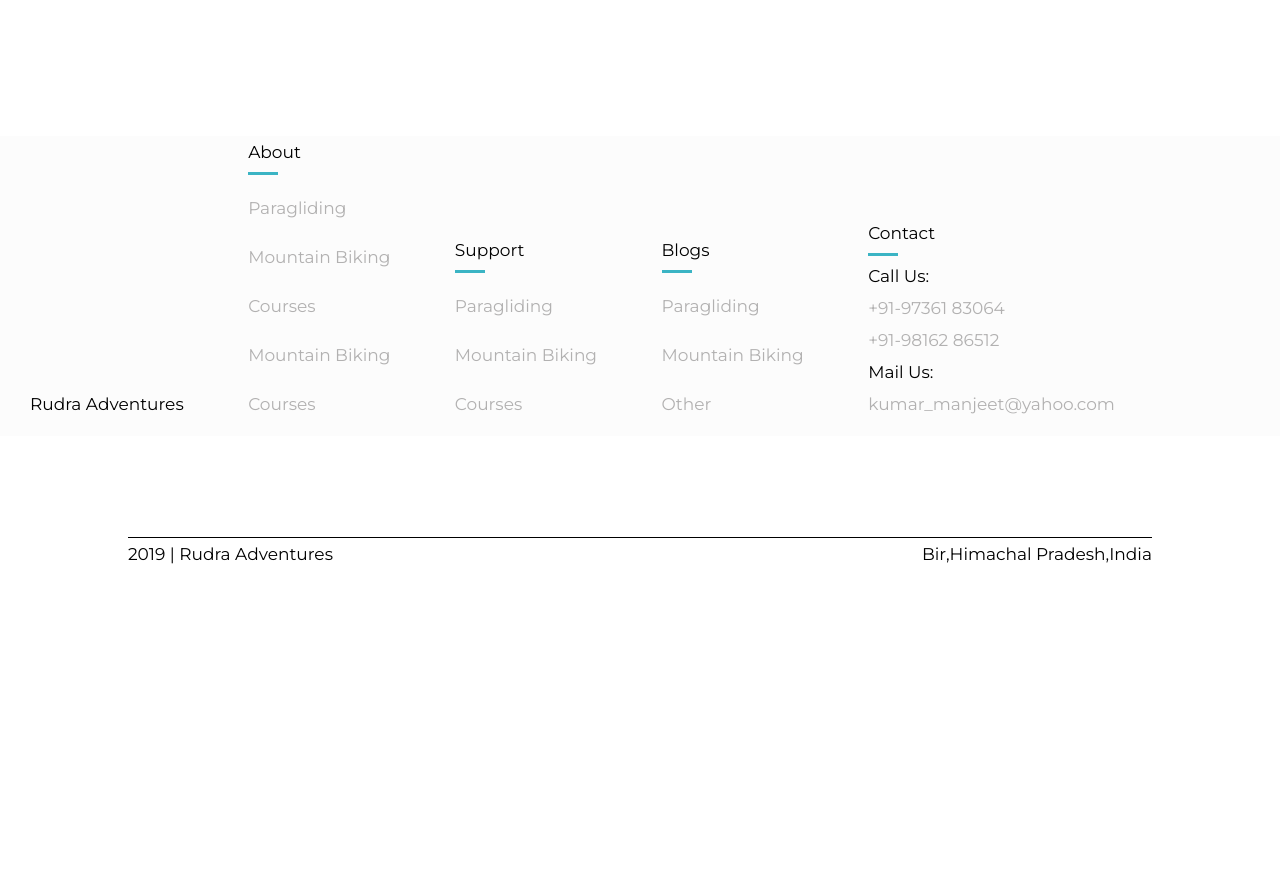
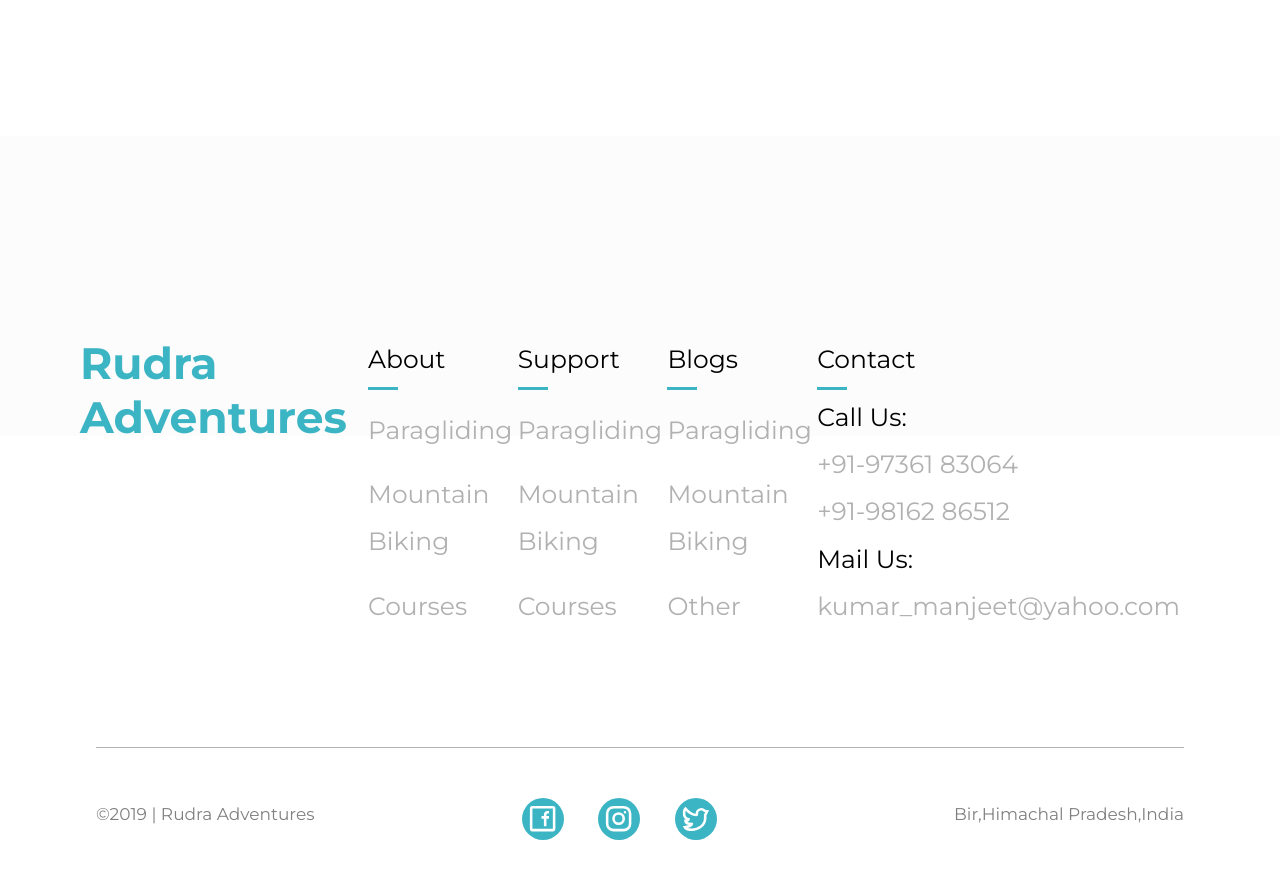
Before and after one commit to Sahaj21/rudra-bir, a website: page index.html in a window 1280 px wide. Shown: the part 4040-4918 px from the top of the page. Before the commit the page ends 4610 px from the top, so only its background shows below. Drawn offline with Linux system fonts and the light colour scheme.

Commit message:
footer modification

```diff
--- a/index.html
+++ b/index.html
@@ -188,8 +188,8 @@
 
     <footer class="footer">
     <div class="footer__part-1 ">
-        <div class="footer-part ">
-            <p>
+        <div class="footer-part-rudra ">
+            <p class="footer-rudra">
                 Rudra Adventures
             </p>
         </div>
@@ -200,8 +200,7 @@
                 <li class="about-list__item"><a href="">Paragliding</a></li>
                 <li class="about-list__item"><a href="">Mountain Biking</a> </li>
                 <li class="about-list__item"><a href="">Courses</a></li>
-                <li class="about-list__item"><a href="">Mountain Biking</a></li>
-                <li class="about-list__item"><a href="">Courses</a></li>
+
 
             </ul>
         </div>
@@ -244,9 +243,12 @@
     <div class="footer__part-2 footer2-part">
         <div class="footer2-container">
             <div class="copyrigths">
-                <p>2019 | Rudra Adventures</p>
+                <p> &copy;2019 | Rudra Adventures</p>
             </div>
             <div class="logos">
+                <img class="logo-1" src="img/fb-icon.svg">
+                <img class="logo-2" src="img/insta-icon.svg">
+                <img class="logo-3" src="img/twitter.svg">
 
             </div>
             <div class="Location">
--- a/sass/abstracts/_variables.scss
+++ b/sass/abstracts/_variables.scss
@@ -15,6 +15,7 @@ $color-dark-3: #272727;
 $color-grey-1: #808080;
 $color-grey-2: #686868;
 $color-grey-3: #b2b1b1;
+$color-footer: #707070;
 $color-white: #ffffff;
 
 
--- a/sass/sections/_footer.scss
+++ b/sass/sections/_footer.scss
@@ -2,7 +2,7 @@
     grid-column: 1/-1;
     background-color:#b2b1b10a;
     height:30rem;
-    font-size:1.7rem;
+    font-size:2.5rem;
     font-wieght:bolder;
   	p{
 	    font-wieght:900;
@@ -21,16 +21,36 @@
 		margin: 1.7rem 0;
 	}
 	}
-	.footer-part{
-	margin: 0 4rem;
+	.footer-part-rudra{
 		display:inline-block;
 		list-style: none;
 		padding-bottom:10rem;
-	}
-	.footer-part{
 		margin: 0 3rem;
 		display:inline-block;
 		list-style: none;
+
+	}
+	.footer__part-1{
+			display:flex;
+			justify-content:space-between;
+			    padding-top: 20rem;
+			    padding-bottom:10rem;
+			    padding-right:10rem;
+		}
+	.footer-rudra{
+	  margin-left:50px;
+	  width: 258px;
+	  height: 108px;
+	  object-fit: contain;
+	  font-family: Montserrat;
+	  font-size: 44px;
+	  font-weight: bold;
+	  font-style: normal;
+	  font-stretch: normal;
+	  line-height: 1.23;
+	  letter-spacing: normal;
+	  text-align: left;
+	  color: #3bb4c4;
 	}
 	.color-bar{
 	width: 3rem;
@@ -40,9 +60,11 @@
     margin: 0.4rem 0;
     }
     .footer__part-2{
-	    width:80vw;
+    	padding-top:50px;
+    	padding-bottom:30px;
+	    width:85vw;
 	    margin:auto;
-	    border-top: 1px solid black;
+	    border-top: 1px solid $color-grey-3;
 		.color-bar{
 			width: 3rem;
 		    height: 0.3rem;
@@ -50,18 +72,32 @@
 		    display: block;
 		    margin: 0.4rem 0;
 	    }
-	    .footer__part-2{
-		    margin-bottom:3rem;
-		    width:80vw;
-		    margin:auto;
-		    border-top: 1px solid black;
+
 	     p{
-		    	color:$color-grey-3;
+		    	color:$color-grey-1;
 		    }
-	    }
+
+
+
 	    .footer2-container{
+    	 font-size:1.7rem;
     	 display:flex;
    		 justify-content:space-between;
+     .logos{
+     	img{
+     	margin-right:30px;
+     	}
+
+    }
+    .location{
+
+    	p{
+    	    	 font-color:$color-footer;
+
     	}
     }
     }
+    }
+
+
+}
```
Also changed, not shown: css/style.css, img/fb-icon.svg (added), img/insta-icon.svg (added), img/twitter.svg (added). Lines whose indentation alone changed are shown as unchanged.
